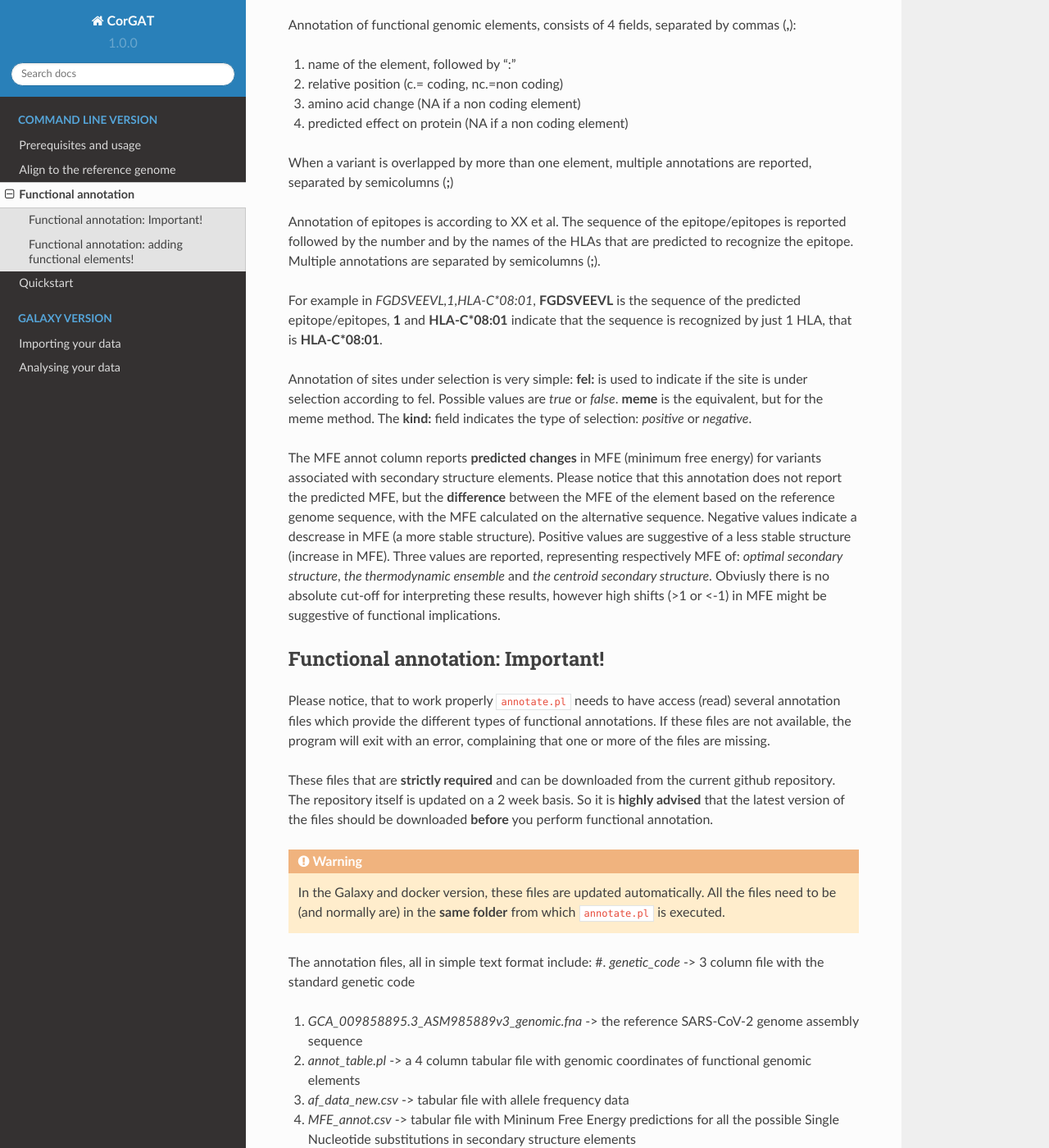
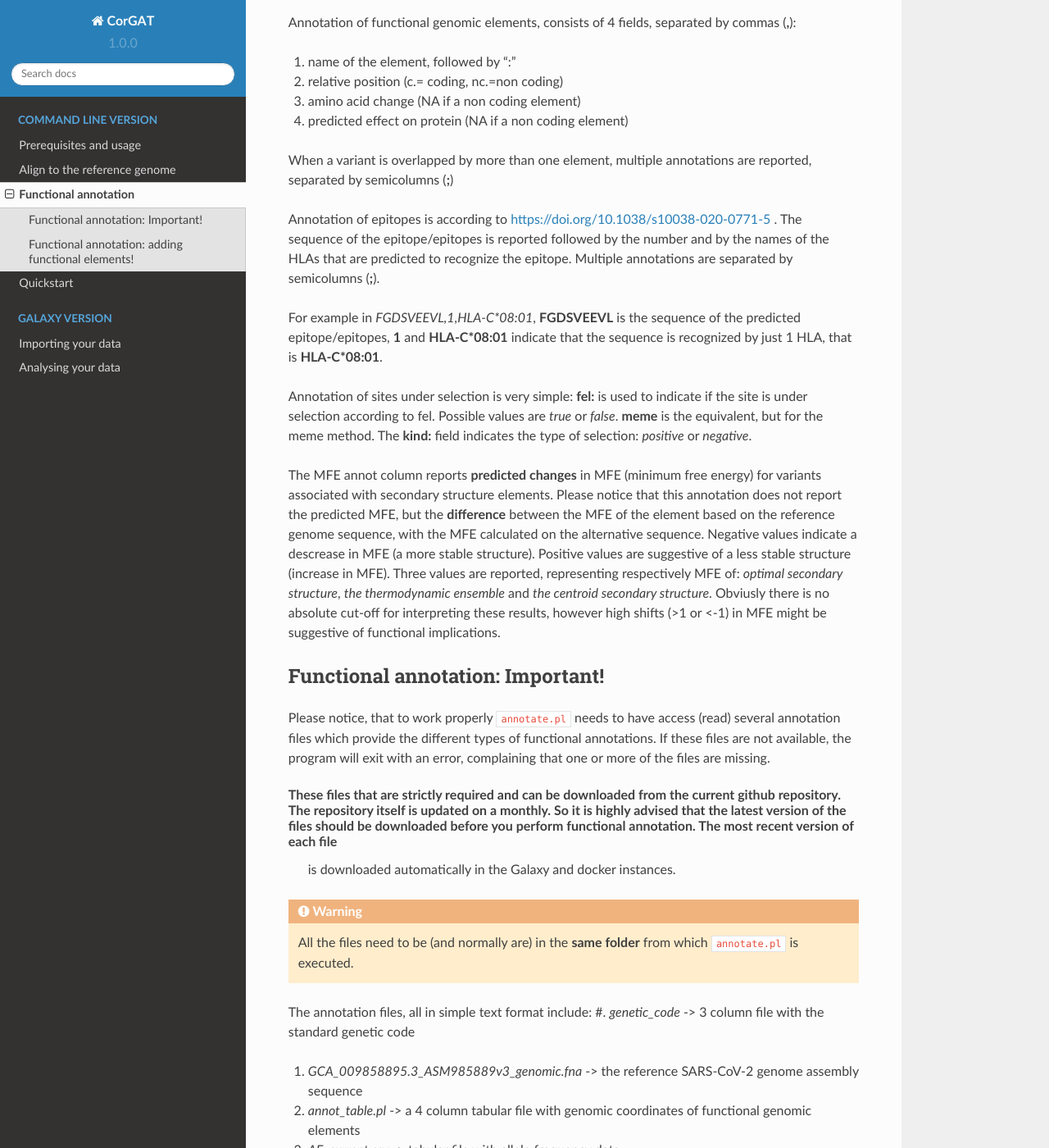
Before and after one commit to matteo14c/CorGAT, a Sphinx documentation site: the page built from Documentation/source/func_annotation.rst, in a window 1280 px wide and 1400 px high, scrolled down 1260 px. Shown: the whole window at 82% size. Built offline with Sphinx 7.4.7 and the Read the Docs theme 2.0.0, drawn with Linux system fonts in a browser that asks for light colours; some of the changed text lies outside the part shown.

Commit message:
Update func_annotation.rst

```diff
--- a/Documentation/source/func_annotation.rst
+++ b/Documentation/source/func_annotation.rst
@@ -9,9 +9,11 @@
 
 This script is very simple to use. Only 3 parameters are accepted in input:
 
-  * ``--in to specify the input file;``
-  * ``--out to set the name of the output file;``
-  * ``--conf to provide a configuration file``
+#. **--in** to specify the input file;
+
+#. **--out** to set the name of the output file;
+
+#. **--conf** to provide a configuration file;
 
 
 .. warning::
@@ -51,7 +53,7 @@
 
 When a variant is overlapped by more than one element, multiple annotations are reported, separated by semicolumns (**;**)
 
-Annotation of epitopes is according to XX et al. The sequence of the epitope/epitopes is reported followed by the number and by the names of the HLAs that are predicted to recognize the epitope. Multiple annotations are separated by semicolumns (**;**).
+Annotation of epitopes is according to https://doi.org/10.1038/s10038-020-0771-5 . The sequence of the epitope/epitopes is reported followed by the number and by the names of the HLAs that are predicted to recognize the epitope. Multiple annotations are separated by semicolumns (**;**).
 
 For example in *FGDSVEEVL,1,HLA-C\*08:01*, **FGDSVEEVL** is the sequence of the predicted epitope/epitopes, **1** and **HLA-C\*08:01** indicate that the sequence is recognized by just 1 HLA, that is **HLA-C\*08:01**.
 
@@ -64,11 +66,12 @@
 
 Please notice, that to work properly ``annotate.pl`` needs to have access (read) several annotation files which provide the different types of functional annotations. If these files are not available, the program will exit with an error, complaining that one or more of the files are missing.
 
-These files that are **strictly required** and can be downloaded from the current github repository. The repository itself is updated on a 2 week basis. So it is **highly advised** that the latest version of the files should be downloaded **before** you perform functional annotation.
+These files that are **strictly required** and can be downloaded from the current github repository. The repository itself is updated on a monthly. So it is **highly advised** that the latest version of the files should be downloaded **before** you perform functional annotation. The most recent version of each file
+ is downloaded automatically in the Galaxy and docker instances.
 
 .. warning::
 
-   In the Galaxy and docker version, these files are updated automatically. All the files need to be (and normally are) in the **same folder** from which ``annotate.pl`` is executed.
+   All the files need to be (and normally are) in the **same folder** from which ``annotate.pl`` is executed.
 
 The annotation files, all in simple text format include:
 #. *genetic_code* -> 3 column file with the standard genetic code
@@ -77,13 +80,13 @@
 
 #. *annot_table.pl* -> a 4 column tabular file with genomic coordinates of functional genomic elements
 
-#. *af_data_new.csv* -> tabular file with allele frequency data
+#. *AF_current.csv* -> tabular file with allele frequency data
 
 #. *MFE_annot.csv* -> tabular file with Mininum Free Energy predictions for all the possible Single Nucleotide substitutions in secondary structure elements
 
 #. *epitopes_annot.csv* -> tabular file with annotation of predicted epitopes
 
-#. *hyphy.csv* -> tabular file with aa residues under selection according to meme/fel
+#. *hyphy_current.csv* -> tabular file with aa residues under selection according to meme/fel
 
 Please see below for a brief guide that will help you to define additional functional elements in ``annot_table.pl``.
 
```
